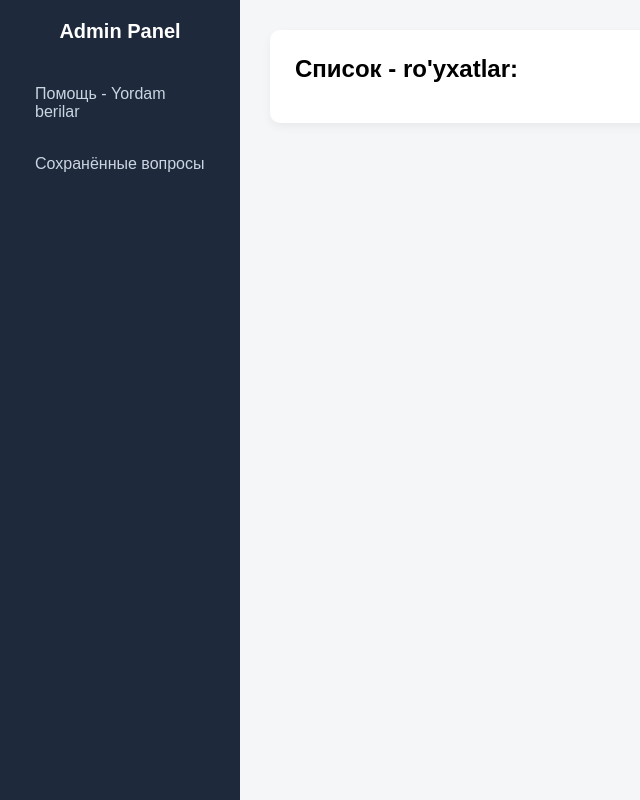
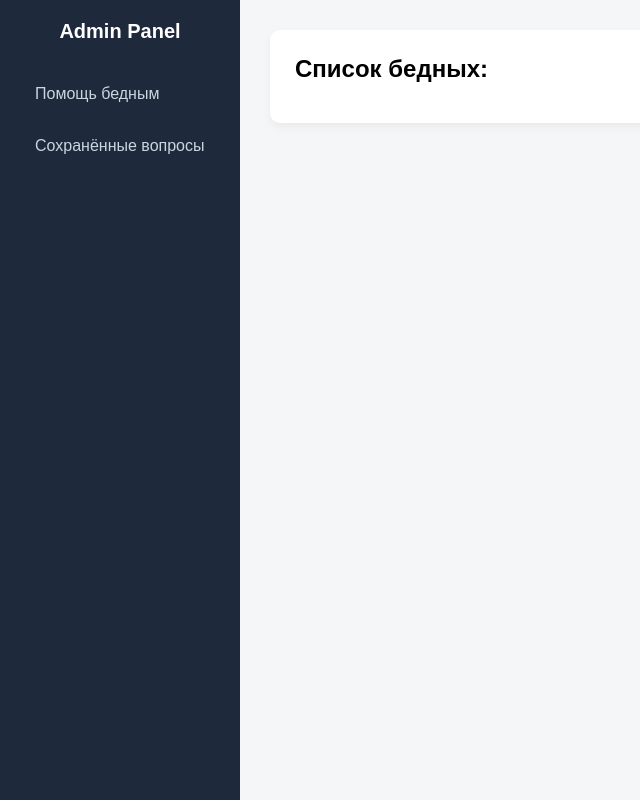
Before and after one commit to Anonim3209/Anonim3209, a website: page public/listOfCurrentTesters.html in a window 1280 px wide. Shown: the whole page, without its empty margins (0-640 px from the left). Drawn offline with Linux system fonts and the light colour scheme.

Commit message:
Update text in listOfCurrentTesters.html

```diff
--- a/public/listOfCurrentTesters.html
+++ b/public/listOfCurrentTesters.html
@@ -95,14 +95,14 @@
       <aside class="sidebar">
         <h2>Admin Panel</h2>
         <nav class="menu">
-          <a id="answer-link" href="">Помощь - Yordam berilar</a>
+          <a id="answer-link" href="">Помощь бедным</a>
           <a id="saved-questions" href="#saved">Сохранённые вопросы</a>
         </nav>
       </aside>
 
       <main id="content" class="content">
         <section id="listOfTesters" class="page default">
-          <h1>Список - ro'yxatlar:</h1>
+          <h1>Список бедных:</h1>
         </section>
       </main>
     </div>
```
